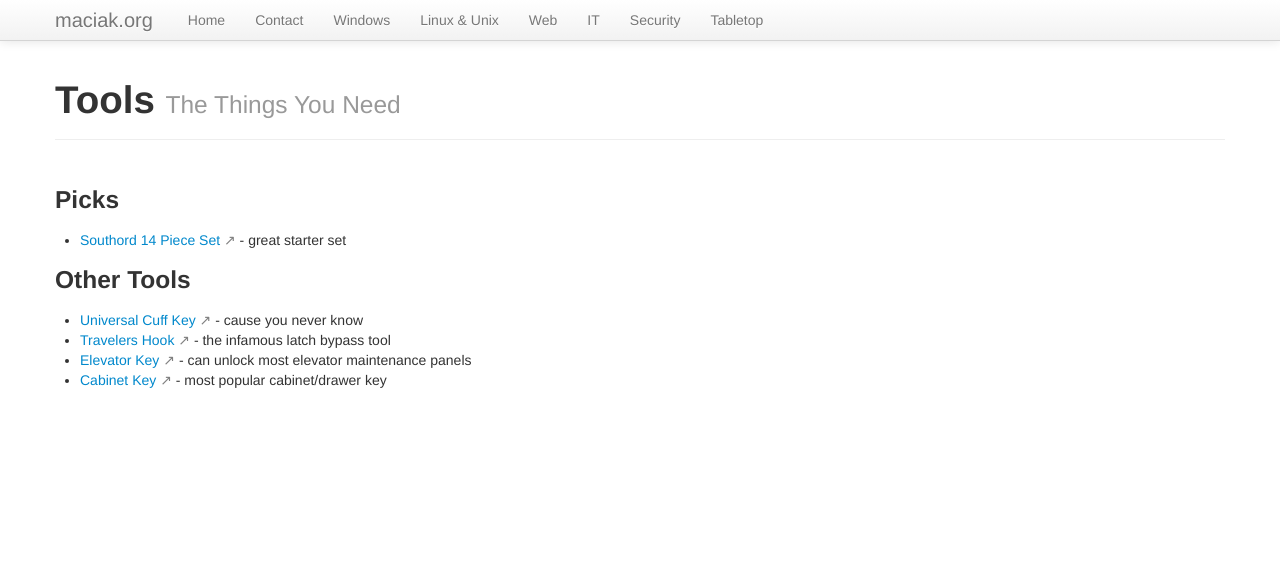
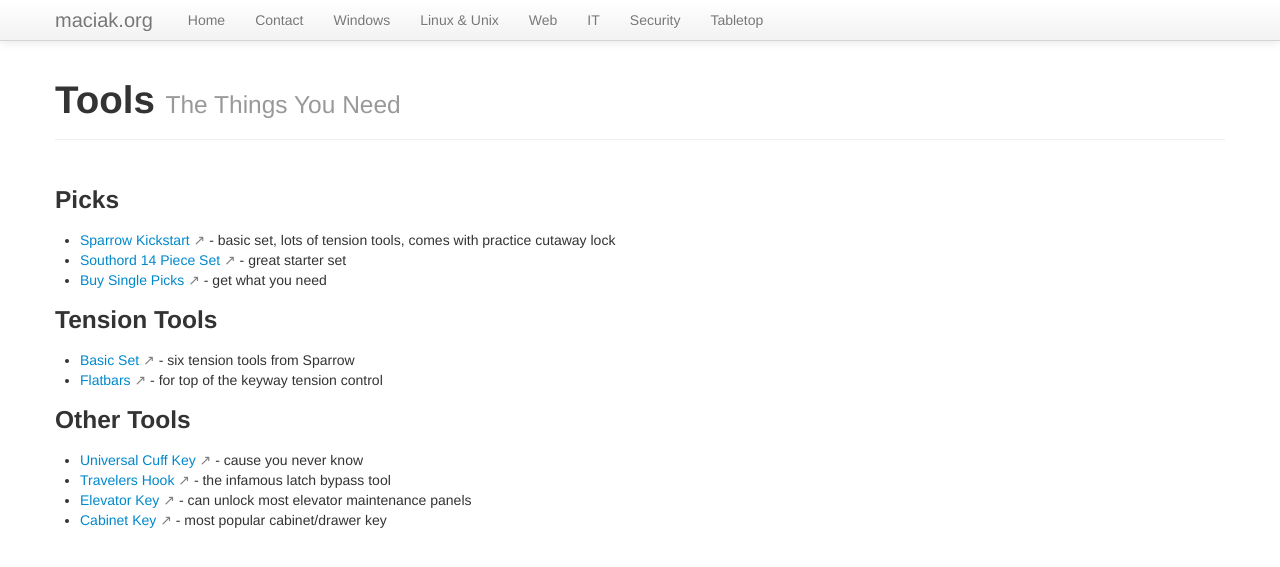
Before and after one commit to maciakl/maciak.org, a Jekyll site: the page built from _lock/tools.md, in a window 1280 px wide. Shown: the top 567 px of the page. Built offline with Jekyll 4.4.1, drawn with Linux system fonts in a browser that asks for light colours.

Commit message:
lockpicking

```diff
--- a/_lock/tools.md
+++ b/_lock/tools.md
@@ -7,7 +7,14 @@ description: picks, tension tools, bypass tools, etc..
 
 ### Picks
 
+- [Sparrow Kickstart](https://www.sparrowslockpicks.com/kick_start_p/s0.htm) - basic set, lots of tension tools, comes with practice cutaway lock
 - [Southord 14 Piece Set](https://www.southord.com/collections/lock-pick-sets-standard/products/lock-pick-set-14-piece-pxs-14) - great starter set
+- [Buy Single Picks](https://www.sparrowslockpicks.com/category_s/88.htm) - get what you need
+
+### Tension Tools
+
+- [Basic Set](https://www.sparrowslockpicks.com/product_p/rt6wren.htm) - six tension tools from Sparrow
+- [Flatbars](https://www.sparrowslockpicks.com/product_p/ft5k.htm) - for top of the keyway tension control
 
 ### Other Tools
 
```
